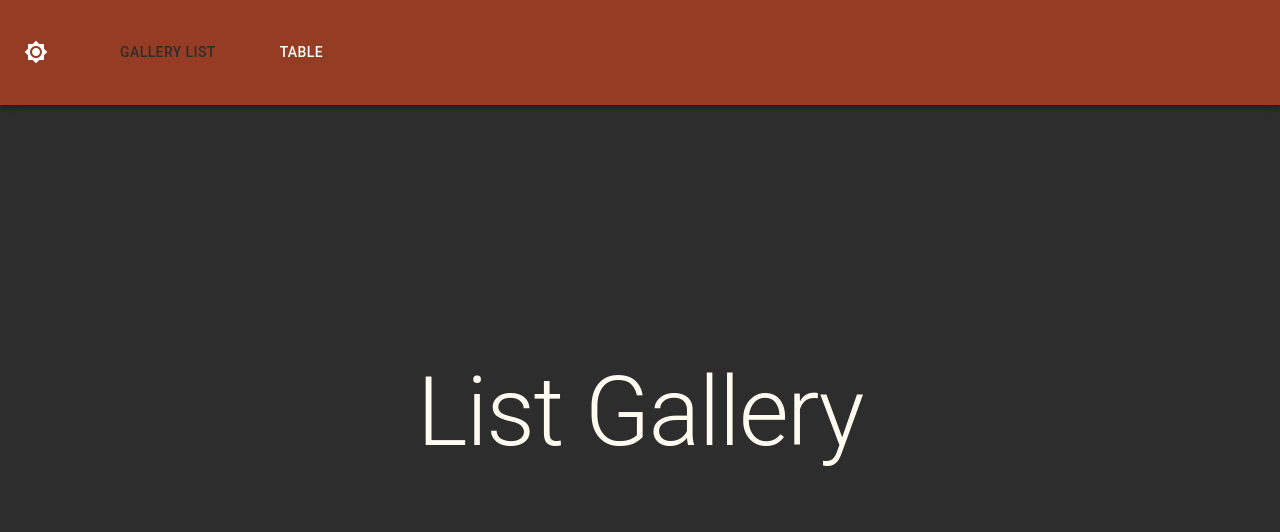
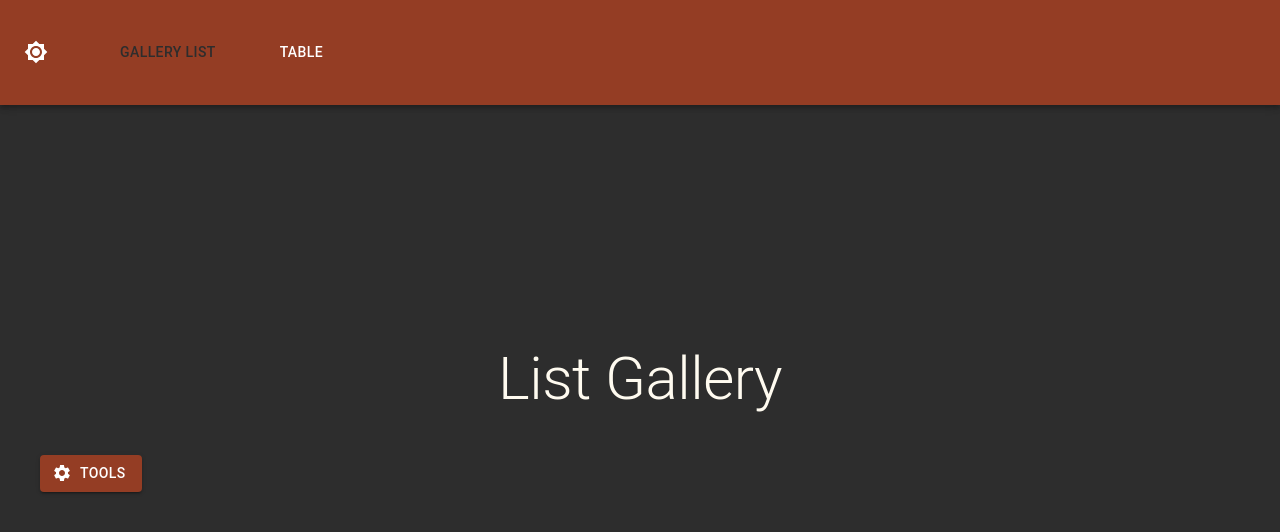
Before and after one commit to DIMASHPK/Gallery-Admin-Panel, a React app: page / in a window 1280 px wide. Shown: the top 532 px of the page. Built offline with nearby package versions, Linux system fonts and the light colour scheme; no server answers; the HTML template or start-up script is replaced by a standard one.

Commit message:
4_infinity_loading_list: added tools button with popover

```diff
--- /dev/null
+++ b/src/components/pages/List/Tools/ToolsPopover/index.tsx
@@ -0,0 +1,21 @@
+import React from 'react';
+import Popover from '~/components/common/Popover';
+import { PopoverProps } from '@mui/material/Popover';
+import Typography from '@mui/material/Typography';
+
+type ToolsPopoverPropsType = {
+  anchorEl: PopoverProps['anchorEl'];
+  handleClose: () => void;
+};
+
+const ToolsPopover: React.FC<ToolsPopoverPropsType> = props => {
+  const { anchorEl, handleClose } = props;
+
+  return (
+    <Popover anchorEl={anchorEl} onClose={handleClose}>
+      <Typography sx={{ p: 2 }}>The content of the Popover.</Typography>
+    </Popover>
+  );
+};
+
+export default ToolsPopover;
--- /dev/null
+++ b/src/components/pages/List/Tools/index.tsx
@@ -0,0 +1,37 @@
+import React, { useState } from 'react';
+import Button from '@mui/material/Button';
+import SettingsIcon from '@mui/icons-material/Settings';
+import Box from '@mui/material/Box';
+import ToolsPopover from '~/components/pages/List/Tools/ToolsPopover';
+import useStyles from './styles';
+
+const Tools: React.FC = () => {
+  const styles = useStyles();
+
+  const [anchorEl, setAnchorEl] = useState<HTMLButtonElement | null>(null);
+
+  const handleOpenPopover = (event: React.MouseEvent<HTMLButtonElement>) => {
+    setAnchorEl(event.currentTarget);
+  };
+
+  const handleClosePopover = () => {
+    setAnchorEl(null);
+  };
+
+  return (
+    <Box css={styles.toolsContainer}>
+      <Box>
+        <Button
+          variant="contained"
+          startIcon={<SettingsIcon />}
+          onClick={handleOpenPopover}
+        >
+          Tools
+        </Button>
+        <ToolsPopover anchorEl={anchorEl} handleClose={handleClosePopover} />
+      </Box>
+    </Box>
+  );
+};
+
+export default Tools;
--- /dev/null
+++ b/src/components/pages/List/Tools/styles.tsx
@@ -0,0 +1,8 @@
+import { css } from '@emotion/react';
+
+export default () => ({
+  toolsContainer: css({
+    marginBottom: 30,
+    width: '100%',
+  }),
+});
--- a/src/components/pages/List/index.tsx
+++ b/src/components/pages/List/index.tsx
@@ -2,6 +2,7 @@ import React from 'react';
 import Typography from '@mui/material/Typography';
 import { ListItemType } from '~/types';
 import Preloader from '~/components/common/Preloader';
+import Tools from './Tools';
 import { useLoadData } from './hooks';
 import Card from './Card';
 import useStyles from './styles';
@@ -24,9 +25,10 @@ const List: React.FC = () => {
 
   return (
     <div css={styles.listContainer}>
-      <Typography component="h1" variant="h1" css={styles.listTitle}>
+      <Typography component="h1" variant="h2" css={styles.listTitle}>
         List Gallery
       </Typography>
+      <Tools />
       <div css={styles.listItemsContainer}>
         {listData?.map?.(handleCardMap)}
       </div>
```
